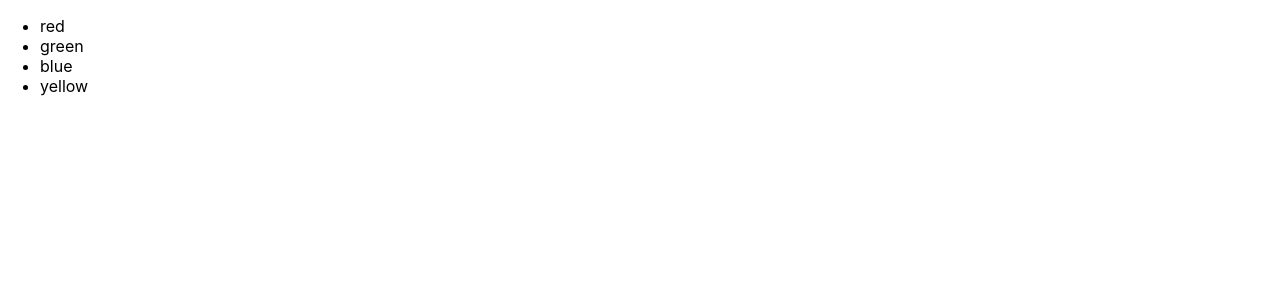
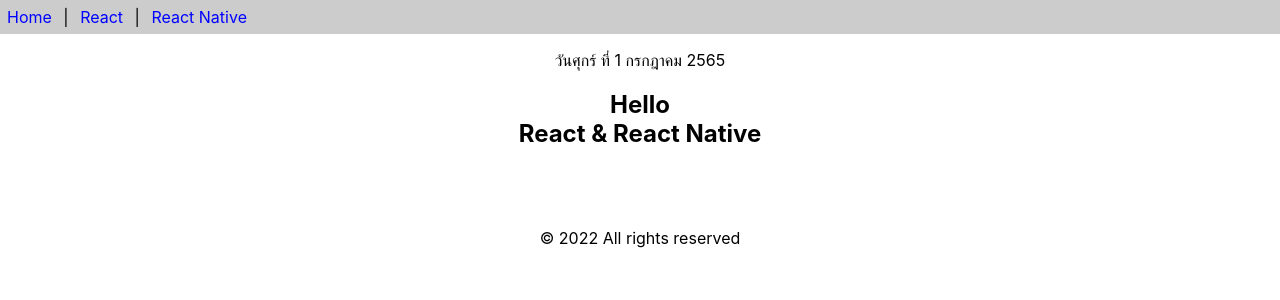
Before and after one commit to phollakrit/project-react, a React (Create React App) app: page / in a window 1280 px wide. Shown: the top 300 px of the page. Built offline with nearby package versions, Linux system fonts and the light colour scheme.

Commit message:
add class-components and func-components and update App.js

```diff
--- a/src/App.js
+++ b/src/App.js
@@ -1,19 +1,16 @@
-/*import logo from './logo.svg';
-import './App.css';*/
 import React from 'react'
+import { Header, Content, Footer } from './func-components'
+import Calendar from './class-components'
+
 function App() {
-  let colors = ['red', 'green', 'blue', 'yellow']
-  let list = colors.map(c => <li>{c}</li>)      //แทรกค่าแบบ JSX
-  //list = <li>red</li><li>green</li>...
-  return <ul>{list}</ul>
+	return (
+		<>
+			<Header/>
+			<p><center><Calendar/></center></p>
+			<Content/>
+			<Footer/>
+	  	</>
+	)
 
-  //หรือเรียกเมธอด map() ใน JSX โดยตรง
-  /*
-  return (
-    <ul>
-      {colors.map(c => <li>{c}</li>)}
-    </ul>
-  )
-  */
 }
-export default App;
+export default App
--- /dev/null
+++ b/src/class-components.js
@@ -0,0 +1,26 @@
+import React, {Component} from 'react'
+
+//มีคลาสเดียว จึงสามารถส่งออกแบบ default ได้
+export default class Calendar extends Component {
+    getDate() {
+        const dayNames = ['อาทิตย์', 'จันทร์', 'อังคาร', 'พุธ', 'พฤหัสบดี', 'ศุกร์', 'เสาร์']
+        const monthNames = ['มกราคม', 'กุมภาพันธ์', 'มีนาคม', 'เมษายน',
+        'พฤษภาคม', 'มิถุนายน', 'กรกฎาคม', 'สิงหาคม', 'กันยนยน', 'ตุลาคม',
+        'พฤศจิกายน', 'ธันวาคม']
+
+        const date = new Date()
+        const weekDay = dayNames[date.getDay()]
+        const day = date.getDate()
+        const month = monthNames[date.getMonth()]
+        const year = date.getFullYear() + 543
+        return `วัน${weekDay} ที่ ${day} ${month} ${year}`
+    }
+
+    render() {
+        return <div>{this.getDate()}</div>
+    }
+
+    componentDidMount() {
+        //
+    }
+}
--- /dev/null
+++ b/src/func-components.js
@@ -0,0 +1,35 @@
+import React from 'react'
+
+export function Header() {
+    const aStyle = {
+        display: 'inline-block',
+        color: 'blue',
+        margin: '7px',
+        textDecoration: 'none'
+    }
+
+    return (
+        <div style={{backgroundColor: '#ccc'}}>
+            <a href=" " style={aStyle}>Home</a> |&nbsp;
+            <a href=" " style={aStyle}>React</a> |&nbsp;
+            <a href=" " style={aStyle}>React Native</a>
+        </div>
+    )
+}
+
+export function Content() {
+    return (
+        <div style={{textAlign: 'center'}}>
+            <h2>Hello <br/>React & React Native</h2>
+            <br/><br/><br/>
+        </div>
+    )
+}
+
+export const Footer = () => {
+    return (
+        <div style={{textAlign: 'center'}}>
+            &copy; {new Date().getFullYear()} All rights reserved
+        </div>
+    )
+}
```
Also changed, not shown: 1 other file (tests, documents, lock files or other folders).
